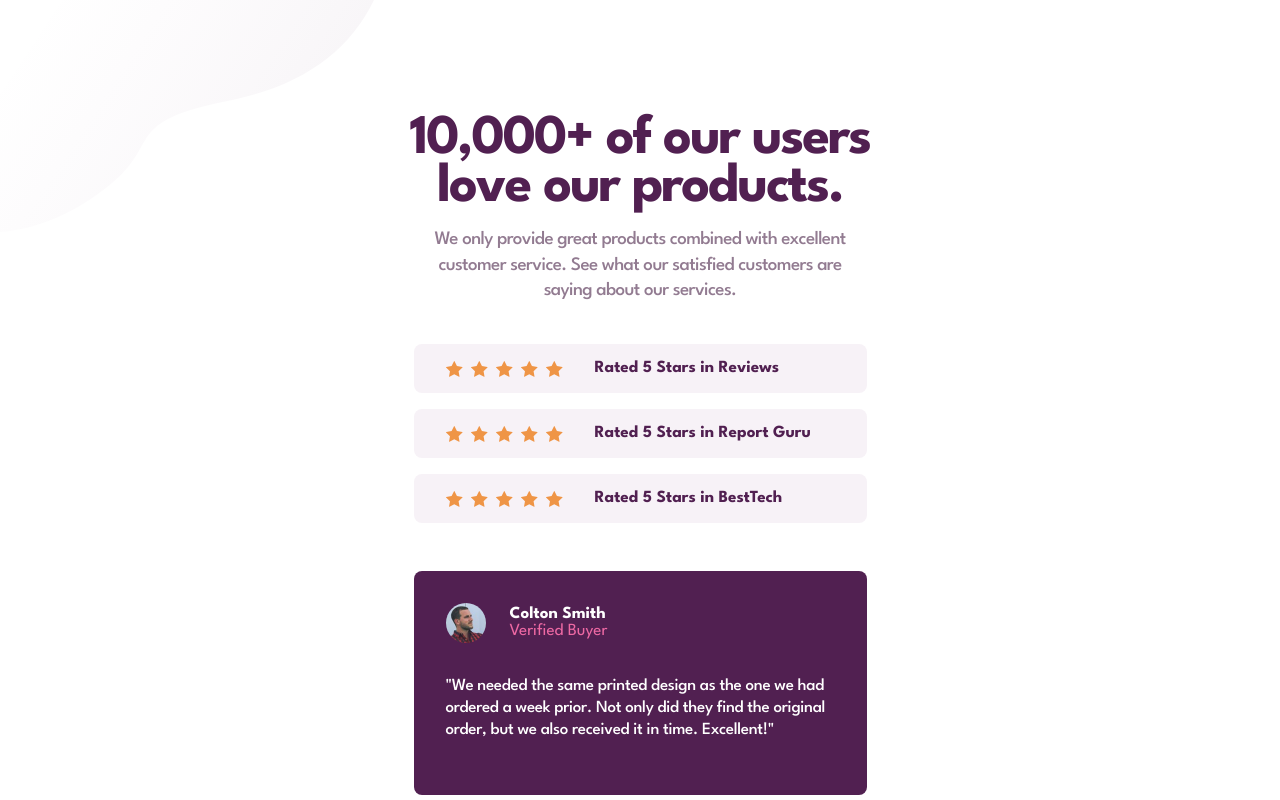
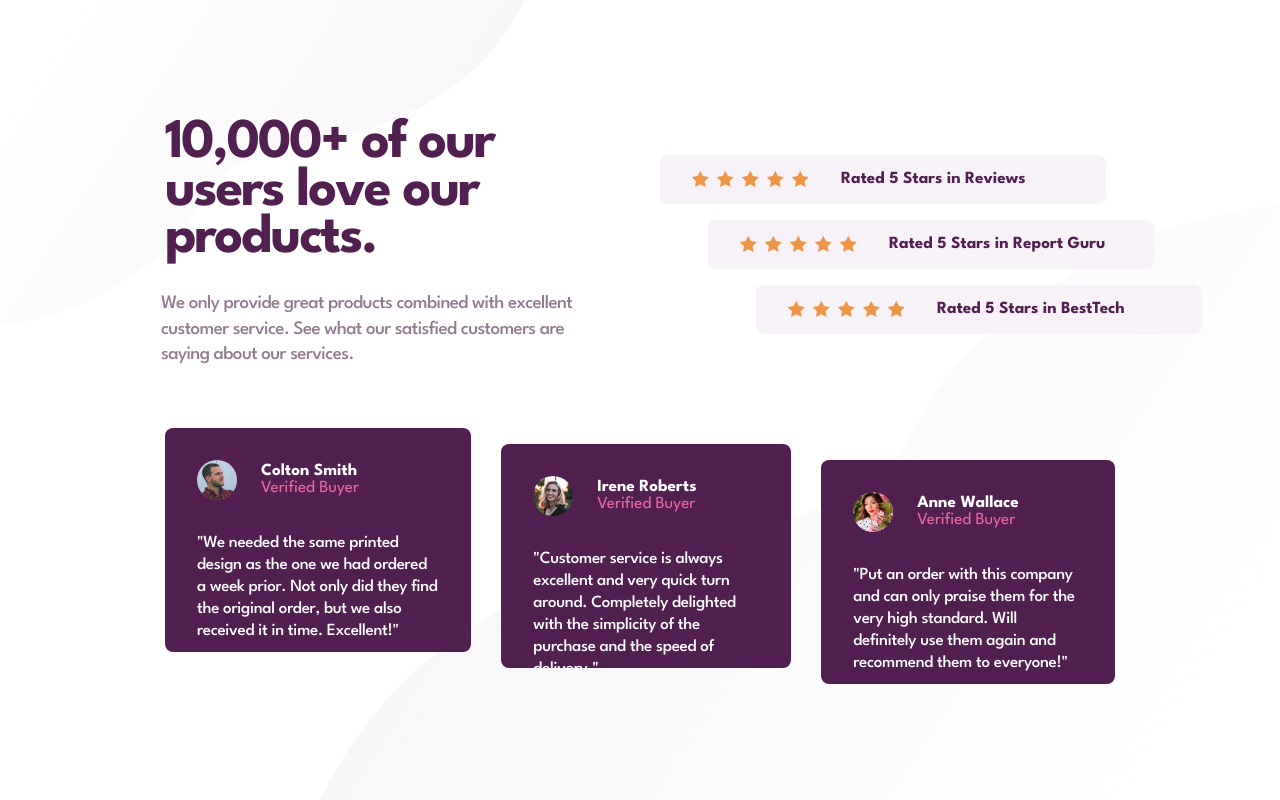
Before and after one commit to Rocabor/social-proof-section, a website built with Vite: page index.html in a window 1280 px wide. Shown: the top 800 px of the page. Built offline with nearby package versions, Linux system fonts and the light colour scheme.

Commit message:
Refactor HTML and CSS for responsive design and layout changes

```diff
--- a/index.html
+++ b/index.html
@@ -14,26 +14,31 @@
     <title>Frontend Mentor | Social proof section</title>
   </head>
 
-  <body class="px-6 py-20 md:px-20 md:py-[118px] xl:px-[165px] xl:py-[116px] min-h-dvh">
-    <main class="w-full flex flex-col gap-8 md:gap-10">
+  <body class="px-6 py-20 md:px-20 grid place-items-center md:py-[118px] xl:px-[165px] xl:py-[116px] min-h-dvh">
+    <main
+      class="w-full flex flex-col gap-8 max-w-[1110px] md:gap-10 xl:grid xl:grid-cols-2 xl:grid-rows-2 xl:items-center xl:gap-y-14">
       <!-- Header Container -->
-      <header class="flex flex-col items-center gap-4">
-        <h1 class="text-preset-2 text-purple-900 text-center w-[295px] md:w-full md:text-preset-1">10,000+ of our users <br class="hidden md:block">love our products.</h1>
-        <p class="text-preset-3 text-purple-300 text-center md:w-[453px]">
+      <header class="flex flex-col items-center gap-4 xl:w-[445px]">
+        <h1
+          class="text-preset-2 text-purple-900 text-center w-[295px] md:w-full md:text-preset-1 xl:text-start xl:mb-3">
+          10,000+ of our users
+          <br class="hidden md:block xl:hidden" />
+          love our products.
+        </h1>
+        <p class="text-preset-3 text-purple-300 text-center md:w-[453px] xl:text-start">
           We only provide great products combined with excellent customer service. See what our satisfied customers are
           saying about our services.
         </p>
       </header>
 
       <!-- Reviews Container -->
-      <section class="flex flex-col items-center gap-12">
+      <section class="flex flex-col items-center gap-12 xl:contents xl:">
         <!-- Review Card -->
-        <div class="flex flex-col gap-4 w-full md:w-[453px]">
+        <div class="flex flex-col gap-4 w-full md:w-[453px] xl:">
           <!-- Review Header -->
-          <div class="flex flex-col gap-4">
+          <div class="flex flex-col gap-4 xl:w-[542px]">
             <!-- Stars Container -->
-            <div
-              class="review-cont">
+            <div class="review-cont">
               <div class="flex gap-2" role="img" aria-label="Calificación de 5 estrellas">
                 <img src="/images/icon-star.svg" alt="" aria-hidden="true" />
                 <img src="/images/icon-star.svg" alt="" aria-hidden="true" />
@@ -45,8 +50,7 @@
               <p>Rated 5 Stars in Reviews</p>
             </div>
 
-            <div
-              class="review-cont">
+            <div class="review-cont xl:self-center">
               <div class="flex gap-2" role="img" aria-label="Calificación de 5 estrellas">
                 <img src="/images/icon-star.svg" alt="" aria-hidden="true" />
                 <img src="/images/icon-star.svg" alt="" aria-hidden="true" />
@@ -58,8 +62,7 @@
               <p>Rated 5 Stars in Report Guru</p>
             </div>
 
-            <div
-              class="review-cont">
+            <div class="review-cont xl:self-end">
               <div class="flex gap-2" role="img" aria-label="Calificación de 5 estrellas">
                 <img src="/images/icon-star.svg" alt="" aria-hidden="true" />
                 <img src="/images/icon-star.svg" alt="" aria-hidden="true" />
@@ -74,11 +77,9 @@
         </div>
 
         <!-- Testimonials Container -->
-        <section class="flex flex-col gap-4 md:w-[453px]">
-
+        <section class="flex flex-col gap-4 md:w-[453px] xl:flex-row xl:col-span-2 xl:w-full xl:h-[256px] xl:gap-7.5">
           <article class="testimonial">
             <div class="flex flex-col gap-8">
-
               <figure class="flex gap-6 items-center">
                 <img src="public/images/image-colton.jpg" alt="" class="rounded-full size-10" />
                 <figcaption>
@@ -94,9 +95,8 @@
             </div>
           </article>
 
-          <article class="testimonial">
+          <article class="testimonial xl:self-center">
             <div class="flex flex-col gap-8">
-
               <figure class="flex gap-6 items-center">
                 <img src="public/images/image-irene.jpg" alt="" class="rounded-full size-10" />
                 <figcaption>
@@ -112,9 +112,8 @@
             </div>
           </article>
 
-          <article class="testimonial">
+          <article class="testimonial xl:self-end">
             <div class="flex flex-col gap-8">
-
               <figure class="flex gap-6 items-center">
                 <img src="public/images/image-anne.jpg" alt="" class="rounded-full size-10" />
                 <figcaption>
--- a/src/style.css
+++ b/src/style.css
@@ -1,35 +1,38 @@
 @import "tailwindcss";
 
-@layer base{
+@layer base {
+  body {
+    font-family: var(--font-league);
+    background-image: url("/images/bg-pattern-top-mobile.svg"), url("/images/bg-pattern-bottom-mobile.svg");
+    background-repeat: no-repeat;
+    background-size: auto, auto;
+    background-position:
+      left top,
+      right bottom;
 
-  body{
-    background-image: url('/images/bg-pattern-top-mobile.svg'),url('/images/bg-pattern-bottom-mobile.svg');
-    background-repeat: no-repeat;
-    background-size: auto,auto;
-    background-position: left 0 top 0, right 0 bottom 0;
-
-    @variant md{
-      background-image: url('/images/bg-pattern-top-mobile.svg'),url('/images/bg-pattern-bottom-desktop.svg');
-      background-size: auto,768px 477px ;
-
+    @variant md {
+      background-image: url("/images/bg-pattern-top-mobile.svg"), url("/images/bg-pattern-bottom-desktop.svg");
+      background-size:
+        auto,
+        768px 477px;
     }
-
-    font-family: var(--font-league);
+    @variant xl {
+      background-image: url("/images/bg-pattern-top-desktop.svg"), url("/images/bg-pattern-bottom-desktop.svg");
+      background-size: 41%, 75%;
+    }
   }
-
 }
 
-@layer components{
-  .review-cont{
-    @apply flex flex-col md:flex-row items-center gap-4 md:gap-8 text-preset-4-bold text-purple-900 bg-purple-100 rounded-lg py-[14.5px] md:px-8 md:py-4;
+@layer components {
+  .review-cont {
+    @apply flex flex-col md:flex-row items-center gap-4 md:gap-8 text-preset-4-bold text-purple-900 bg-purple-100 rounded-lg py-[14.5px] md:px-8 md:py-4 xl:w-[446px];
   }
-  .testimonial{
+  .testimonial {
     @apply flex p-8 rounded-lg bg-purple-900 md:h-56;
   }
 }
 
 @theme {
-
   --color-white: #ffffff;
   --color-purple-100: #f7f2f7;
   --color-purple-300: #927b91;
```
